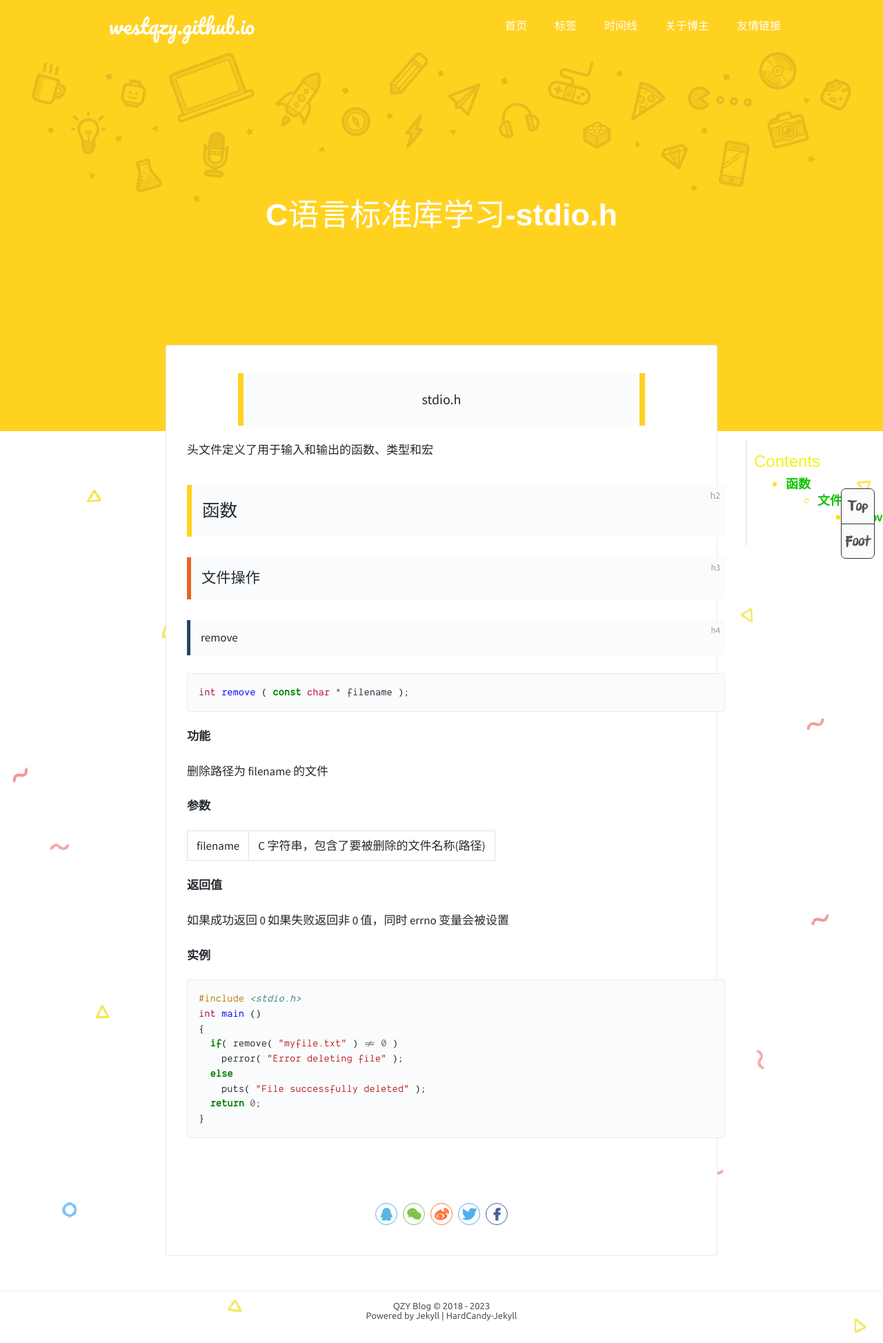
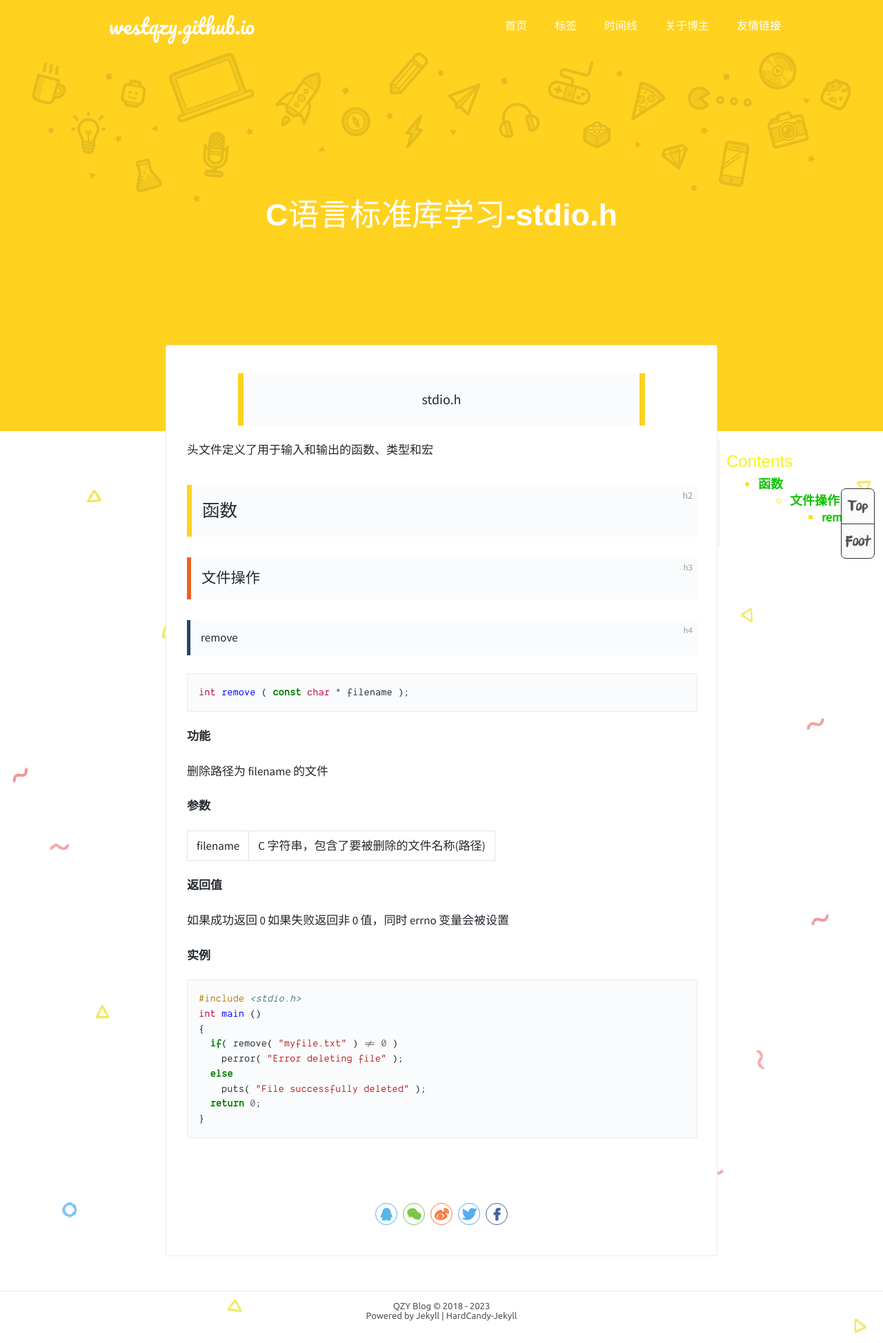
Before and after one commit to westqzy/westqzy.github.io11, a Jekyll site: the page built from _posts/2023-02-04-CL0.md, in a window 1280 px wide. Shown: the whole page at 69% size. Built offline with Jekyll 4.4.1, drawn with Linux system fonts in a browser that asks for light colours.

Commit message:
Update style.css

```diff
--- a/assets/css/style.css
+++ b/assets/css/style.css
@@ -1117,13 +1117,13 @@ a{
 
 
 .container {
-  width: 1110px;
+  width: 1070px;
   margin: 0 auto;
   display: flex;
   flex-direction: row;
 }
 .container .contents {
-  width: 780px;
+  width: 740px;
 }
 .container .table-of-contents {
   padding: 10px;
@@ -1156,7 +1156,7 @@ a{
   text-decoration: underline;
 }
 
-@media screen and (max-width: 1110px) {
+@media screen and (max-width: 1070px) {
   .post-content .container {
     width: 100%;
   }
```
